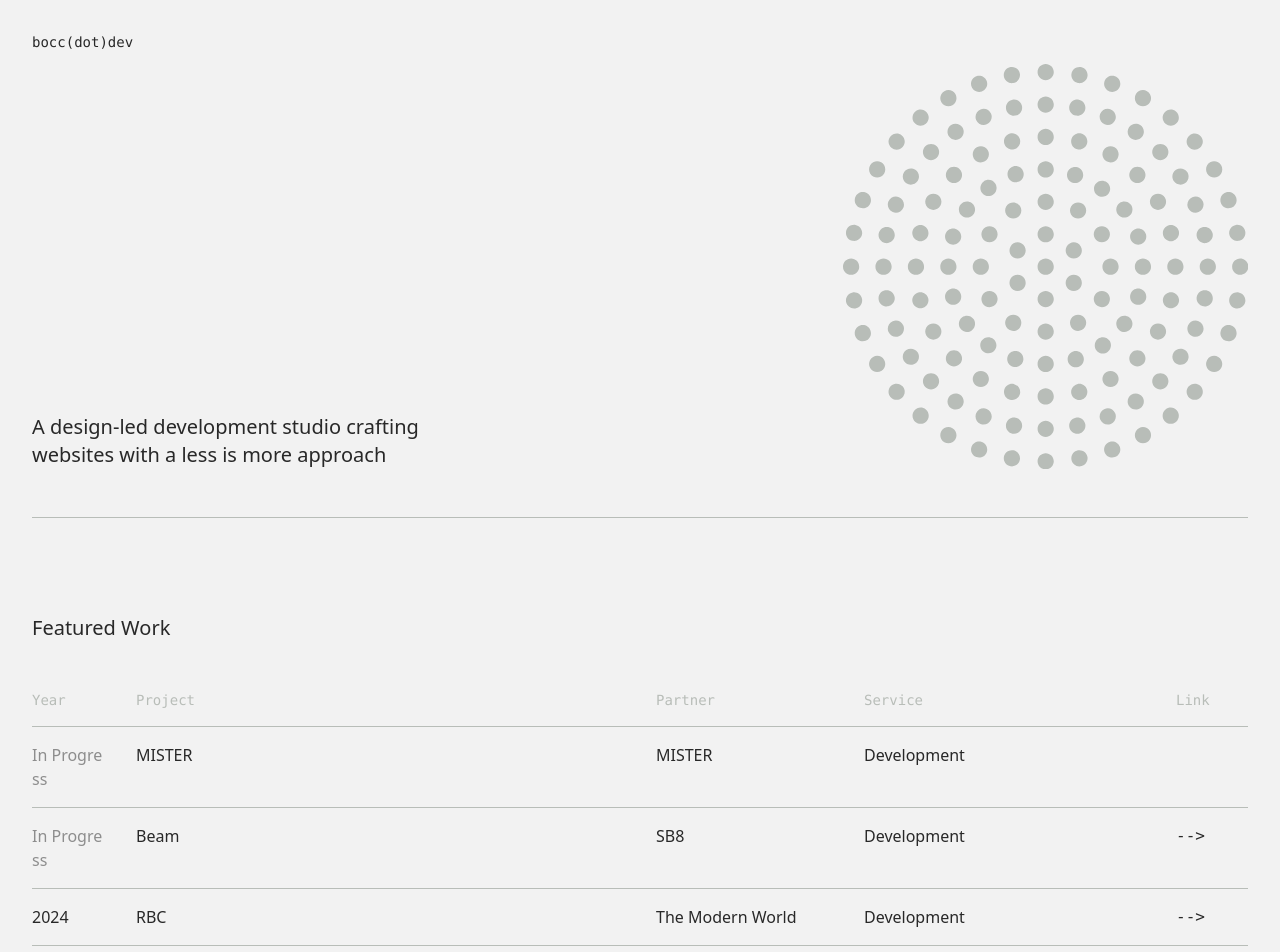
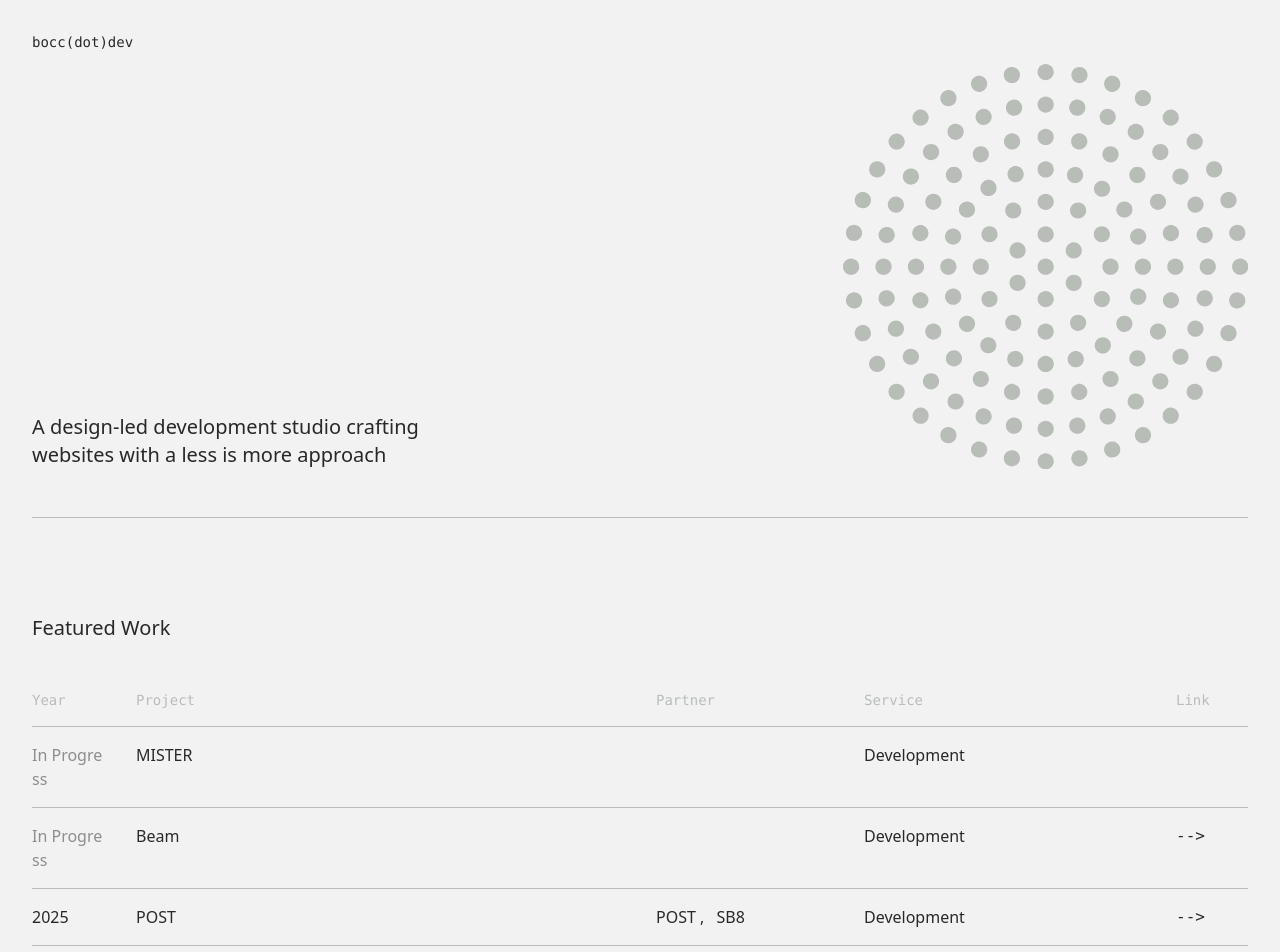
Before and after one commit to wrhibberd/boccdotdev, an Astro site: page / in a window 1280 px wide. Shown: the top 952 px of the page. Built offline with nearby package versions, Linux system fonts and the light colour scheme; Astro itself is replaced by a stand-in of ours; a web font is replaced by a local one.

Commit message:
update work with post, allow mutiple partners

```diff
--- a/src/components/Work.astro
+++ b/src/components/Work.astro
@@ -36,13 +36,21 @@ import work from "../data/work.ts";
 					</div>
 					<div class="col-span-5">{item.title}</div>
 					<div class="col-span-2">
-						{item.partner?.link ? (
-							<a href={item.partner.link} target="_blank">
-								{item.partner.name}
-							</a>
-						) : (
-							item.partner?.name
-						)}
+						{item.partners &&
+							item.partners.map((partner, i) => (
+								<>
+									{partner.link ? (
+										<a href={partner.link} target="_blank">
+											{partner.name}
+										</a>
+									) : (
+										partner?.name
+									)}
+									{i !== (item.partners?.length ?? 0) - 1 && (
+										<span class="mr-2">,</span>
+									)}
+								</>
+							))}
 					</div>
 					<div class="col-span-3">
 						{item.service.map((service, i) => (
--- a/src/data/work.ts
+++ b/src/data/work.ts
@@ -3,12 +3,10 @@ interface Work {
 	year?: 2018 | 2019 | 2020 | 2021 | 2022 | 2023 | 2024;
 	title: string;
 	description?: string;
-	partner:
-		| {
+	partners?: Array<{
 		name: string;
-				link: string;
-		  }
-		| undefined;
+		link?: string;
+	}>;
 	service: Array<"Design" | "Development">;
 	stack: Array<
 		| "Craft CMS"
@@ -37,10 +35,12 @@ const work = [
 		status: "In Progress",
 		year: 2024,
 		title: "MISTER",
-		partner: {
+		partnerss: [
+			{
 				name: "MISTER",
 				link: "https://mister.studio/",
 			},
+		],
 		service: ["Development"],
 		// link: {
 		// 	url: "https://mister.studio/",
@@ -50,10 +50,12 @@ const work = [
 		status: "In Progress",
 		year: 2024,
 		title: "Beam",
-		partner: {
+		partnerss: [
+			{
 				name: "SB8",
 				link: "https://www.sb8.studio/",
 			},
+		],
 		service: ["Development"],
 		link: {
 			url: "https://bemorebeam.com/",
@@ -63,7 +65,7 @@ const work = [
 	// 	status: "In Progress",
 	// 	year: 2024,
 	// 	title: "ESPO",
-	// 	partner: {
+	// 	partners: {
 	// 		name: "Bellow Studio",
 	// 		link: "https://twitter.com/BellowStudio",
 	// 	},
@@ -73,7 +75,7 @@ const work = [
 	// 	status: "In Progress",
 	// 	year: 2024,
 	// 	title: "Centre for Innovation in Mathematics Teaching",
-	// 	partner: {
+	// 	partners: {
 	// 		name: "Intercity",
 	// 		link: "https://intercitystudio.com/",
 	// 	},
@@ -93,12 +95,32 @@ const work = [
 	// 	],
 	// },
 	{
+		year: 2025,
+		title: "POST",
+		partners: [
+			{
+				name: "POST",
+				link: "https://deliveredbypost.com/",
+			},
+			{
+				name: "SB8",
+				link: "https://www.sb8.studio/",
+			},
+		],
+		service: ["Development"],
+		link: {
+			url: "https://deliveredbypost.com/",
+		},
+	},
+	{
 		year: 2024,
 		title: "RBC",
-		partner: {
+		partnerss: [
+			{
 				name: "The Modern World",
 				link: "https://themodernworld.co.uk/",
 			},
+		],
 		service: ["Development"],
 		link: {
 			url: "https://ruthbadger.com/",
@@ -107,7 +129,7 @@ const work = [
 	// {
 	// 	year: 2024,
 	// 	title: "Born 2 Localize",
-	// 	partner: {
+	// 	partners: {
 	// 		name: "REZ",
 	// 		link: "https://www.tabrez.cc/",
 	// 	},
@@ -119,10 +141,12 @@ const work = [
 	{
 		year: 2024,
 		title: "Cicada",
-		partner: {
+		partners: [
+			{
 				name: "Intercity",
 				link: "https://intercitystudio.com/",
 			},
+		],
 		service: ["Development"],
 		link: {
 			url: "https://experiencecicada.com/",
@@ -131,10 +155,12 @@ const work = [
 	{
 		year: 2024,
 		title: "Settled Culture",
-		partner: {
+		partners: [
+			{
 				name: "I Am Sam Creative",
 				link: "https://iamsamcreative.co.uk/",
 			},
+		],
 		service: ["Development"],
 		link: {
 			url: "https://settledculture.org.uk/",
@@ -143,10 +169,12 @@ const work = [
 	{
 		year: 2024,
 		title: "Dice Consulting",
-		partner: {
+		partners: [
+			{
 				name: "POST",
 				link: "https://deliveredbypost.com/",
 			},
+		],
 		service: ["Development"],
 		link: {
 			url: "https://diceconsult.co.uk/",
@@ -155,10 +183,12 @@ const work = [
 	{
 		year: 2024,
 		title: "Harbour House",
-		partner: {
+		partners: [
+			{
 				name: "Intercity",
 				link: "https://intercitystudio.com/",
 			},
+		],
 		service: ["Development"],
 		link: {
 			url: "https://harbourhouse.org.uk/",
@@ -183,10 +213,12 @@ const work = [
 	{
 		year: 2023,
 		title: "Gendering The Museum",
-		partner: {
+		partners: [
+			{
 				name: "Intercity",
 				link: "https://intercitystudio.com/",
 			},
+		],
 		service: ["Development"],
 		link: {
 			url: "https://genderingthemuseum.co.uk/",
@@ -195,10 +227,12 @@ const work = [
 	{
 		year: 2023,
 		title: "Open Squash",
-		partner: {
+		partners: [
+			{
 				name: "Soello",
 				link: "https://www.soello.com/",
 			},
+		],
 		service: ["Design", "Development"],
 		link: {
 			url: "https://opensquash.org/",
@@ -215,10 +249,12 @@ const work = [
 	{
 		year: 2023,
 		title: "Atlantica",
-		partner: {
+		partners: [
+			{
 				name: "Intercity",
 				link: "https://intercitystudio.com/",
 			},
+		],
 		service: ["Design", "Development"],
 		link: {
 			url: "https://atlantica.art/",
@@ -227,10 +263,12 @@ const work = [
 	{
 		year: 2023,
 		title: "GANNI Responsibility Report 2022",
-		partner: {
+		partners: [
+			{
 				name: "POST",
 				link: "https://deliveredbypost.com/",
 			},
+		],
 		service: ["Development"],
 		link: {
 			url: "https://responsibilityreport2022.ganni.com/",
@@ -240,10 +278,12 @@ const work = [
 		year: 2023,
 		title: "adidas originals x END. Bauhaus Collection",
 		service: ["Development"],
-		partner: {
+		partners: [
+			{
 				name: "The Midnight Club",
 				link: "https://themidnightclub.com/",
 			},
+		],
 		link: {
 			url: "https://dynamic-sawine-c0fae5.netlify.app",
 		},
@@ -252,10 +292,12 @@ const work = [
 		year: 2022,
 		title: "Studio Knight Stokoe",
 		service: ["Development"],
-		partner: {
+		partners: [
+			{
 				name: "AndEveryone",
 				link: "https://andeveryone.com/",
 			},
+		],
 		link: {
 			url: "https://knightstokoe.co.uk/",
 		},
@@ -264,10 +306,12 @@ const work = [
 		year: 2022,
 		title: "& Smith",
 		service: ["Development"],
-		partner: {
+		partners: [
+			{
 				name: "Kaleido Grafik",
 				link: "https://kaleidografik.com/",
 			},
+		],
 		link: {
 			url: "https://andsmithdesign.com/",
 		},
@@ -276,10 +320,12 @@ const work = [
 		year: 2022,
 		title: "Carl Robertshaw",
 		service: ["Development"],
-		partner: {
+		partners: [
+			{
 				name: "Ben Jones Design",
 				link: "https://www.benjonesdesign.co.uk/",
 			},
+		],
 		link: {
 			url: "https://carlrobertshaw.com/",
 		},
@@ -288,10 +334,12 @@ const work = [
 		year: 2022,
 		title: "Outside Devon",
 		service: ["Development"],
-		partner: {
+		partners: [
+			{
 				name: "Intercity",
 				link: "https://intercitystudio.com/",
 			},
+		],
 		link: {
 			url: "https://www.outside-devon.com/",
 		},
@@ -300,10 +348,12 @@ const work = [
 		year: 2022,
 		title: "Intercity",
 		service: ["Development"],
-		partner: {
+		partners: [
+			{
 				name: "Intercity",
 				link: "https://intercitystudio.com/",
 			},
+		],
 		link: {
 			url: "https://intercitystudio.com/",
 		},
@@ -312,7 +362,7 @@ const work = [
 	// 	year: 2022,
 	// 	title: "Eric Haacht",
 	// 	service: ["Development"],
-	// 	partner: {
+	// 	partners: {
 	// 		name: "Intercity",
 	// 		link: "https://intercitystudio.com/",
 	// 	},
@@ -340,10 +390,12 @@ const work = [
 		year: 2021,
 		title: "Virtual 1",
 		service: ["Development"],
-		partner: {
+		partners: [
+			{
 				name: "MUD",
 				link: "https://ournameismud.co.uk/",
 			},
+		],
 		link: {
 			url: "https://virtual1.com/",
 		},
@@ -352,10 +404,12 @@ const work = [
 		year: 2020,
 		title: "Established & Sons",
 		service: ["Design", "Development"],
-		partner: {
+		partners: [
+			{
 				name: "Intercity",
 				link: "https://intercitystudio.com/",
 			},
+		],
 		link: {
 			url: "https://www.establishedandsons.com/",
 		},
```
Lines whose indentation alone changed are shown as unchanged.
